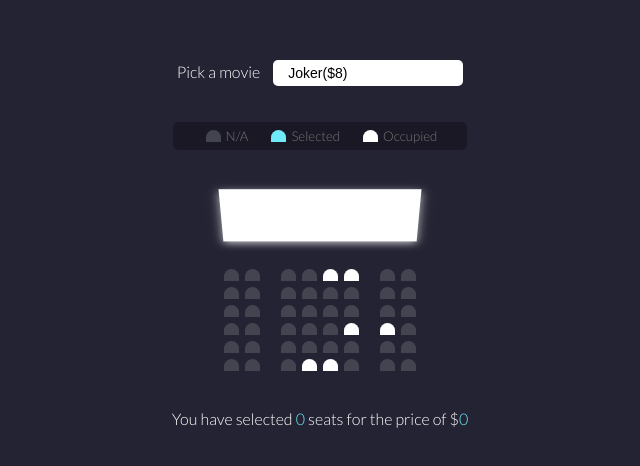
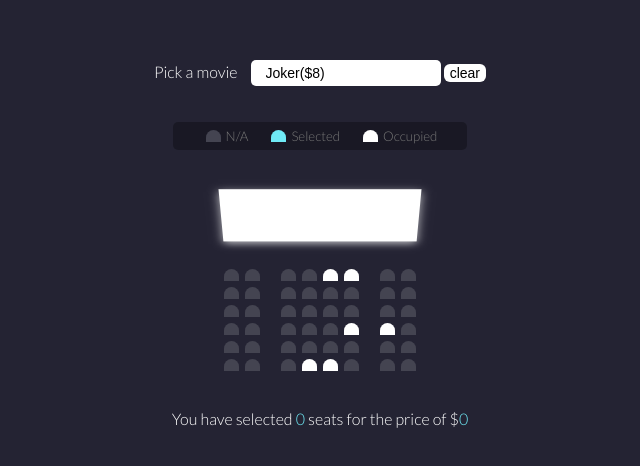
Before and after one commit to archanaknayanar/movie-seat-booking, a plain HTML site: page index.html in a window 1280 px wide. Shown: the part 164-630 px from the top of the page, without its empty margins (320-960 px from the left). Drawn offline with Linux system fonts and the light colour scheme.

Commit message:
added button to clear local storage

```diff
--- a/app.js
+++ b/app.js
@@ -3,8 +3,16 @@ const seats = document.querySelectorAll('.row .seat:not(.occupied)');
 const count = document.getElementById('count');
 const total = document.getElementById('total');
 const movieSelect = document.getElementById('movie');
+const clearBtn = document.querySelector('.clear');
 
 let ticketPrice = +movieSelect.value;
+
+//clear local storage
+clearBtn.addEventListener('click', () => {
+    localStorage.clear();
+    location.reload();
+});
+
 populateUI();
 //Save selected movie index and price
 function setMovieData(movieIndex , moviePrice) {
@@ -60,4 +68,5 @@ container.addEventListener('click', e => {
     }
 })
 
+//Initial count and total set
 updateSelectedCount();
--- a/index.html
+++ b/index.html
@@ -16,6 +16,7 @@
             <option value="12">Matrix($12)</option>
             <option value="15">Tenet($15)</option>
         </select>
+        <button class="clear">clear</button>
     </div>
 
     <ul class="showcase">
--- a/style.css
+++ b/style.css
@@ -17,6 +17,13 @@ body {
 
 .movie-container {
     margin: 20px 0px;
+}
+.movie-container button {
+    border-radius: 6px;
+    font-size: 14px;
+    border: transparent;
+    background-color: #fff;
+    cursor: pointer;
 }
 
 .movie-container select {
```
